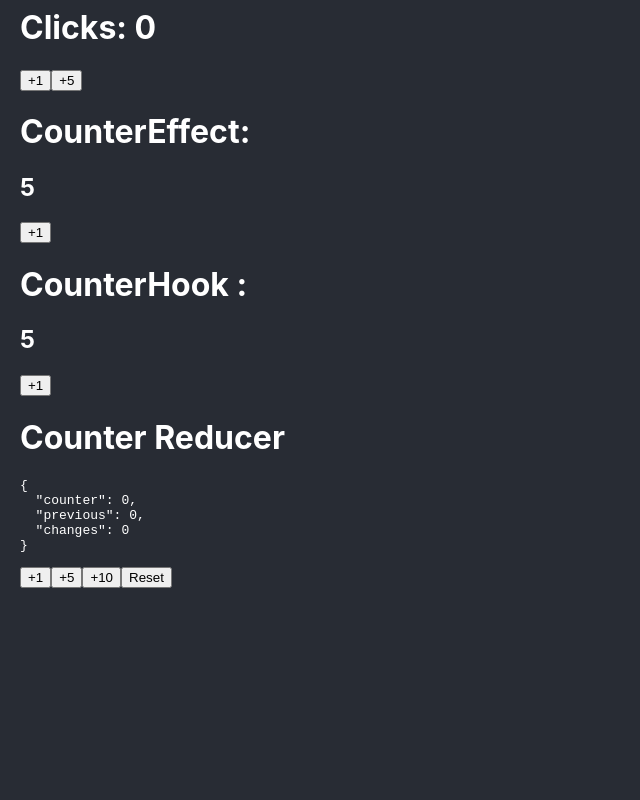
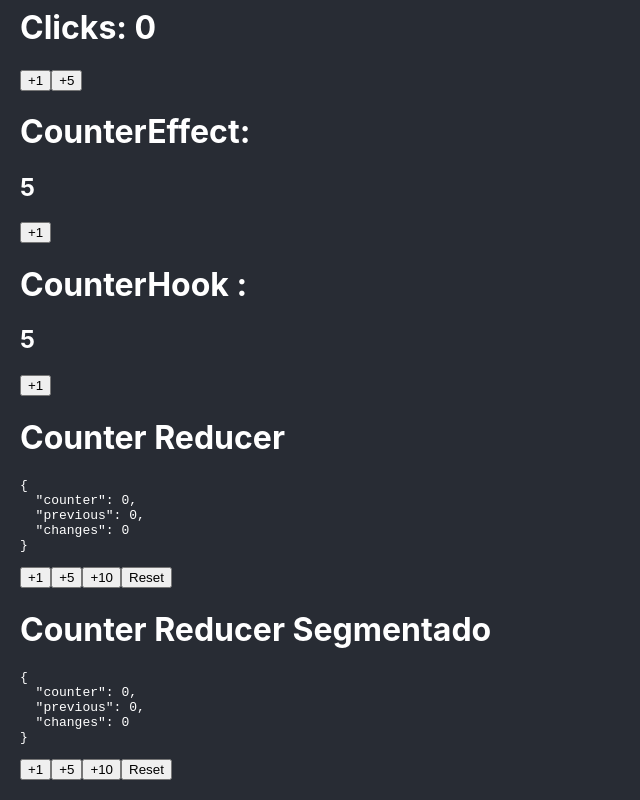
Before and after one commit to valessol/react-pro, a React (Create React App) app: page / in a window 1280 px wide. Shown: the part 258-1058 px from the top of the page, without its empty margins (0-640 px from the left). Before the commit the page ends 866 px from the top, so only its background shows below. Built offline with nearby package versions, Linux system fonts and the light colour scheme.

Commit message:
useReducer refactor

```diff
--- a/src/App.tsx
+++ b/src/App.tsx
@@ -2,6 +2,7 @@ import Counter from './bases/Counter';
 import CounterBy from './bases/CounterBy';
 import CounterEffect from './bases/CounterEffect';
 import CounterHook from './bases/CounterHook';
+import { CounterReducerComponent as CounterReducer } from './counter-reducer/CounterReducer';
 import {CounterReducerComponent} from './bases/CounterReducer';
 function App() {
   return (
@@ -12,6 +13,7 @@ function App() {
     <CounterEffect/>
     <CounterHook/>
     <CounterReducerComponent/>
+    <CounterReducer/>
     </>
   );
 }
--- /dev/null
+++ b/src/counter-reducer/CounterReducer.tsx
@@ -0,0 +1,37 @@
+import React, { useReducer } from "react";
+import { CounterState } from "./interfaces";
+import { counterReducer } from "./state/counterReducer";
+
+const INITIAL_STATE: CounterState = {
+  counter: 0,
+  previous: 0,
+  changes: 0,
+};
+
+export const CounterReducerComponent = () => {
+  const [counterState, dispatch] = useReducer(counterReducer, INITIAL_STATE);
+
+  const handleReset = () => {
+    dispatch({
+      type: 'reset',
+    });
+  };
+
+  const handleIncreaseBy = (value: number) => {
+    dispatch({
+      type: 'increaseBy',
+      payload: { value },
+    });
+  };
+
+  return (
+    <>
+      <h1>Counter Reducer Segmentado</h1>
+      <pre>{JSON.stringify(counterState, null, 2)}</pre>
+      <button onClick={() => handleIncreaseBy(1)}>+1</button>
+      <button onClick={() => handleIncreaseBy(5)}>+5</button>
+      <button onClick={() => handleIncreaseBy(10)}>+10</button>
+      <button onClick={handleReset}>Reset</button>
+    </>
+  );
+};
--- /dev/null
+++ b/src/counter-reducer/actions/index.ts
@@ -0,0 +1,3 @@
+export type CounterAction =
+  | { type: "increaseBy"; payload: { value: number } }
+  | { type: "reset" };
--- /dev/null
+++ b/src/counter-reducer/interfaces/index.ts
@@ -0,0 +1,5 @@
+export interface CounterState {
+    counter: number;
+    previous: number;
+    changes: number;
+  }
--- /dev/null
+++ b/src/counter-reducer/state/counterReducer.ts
@@ -0,0 +1,21 @@
+import { CounterAction } from "../actions";
+import { CounterState } from "../interfaces";
+
+export const counterReducer = (
+    state: CounterState,
+    action: CounterAction
+  ): CounterState => {
+    const {counter, changes} = state;
+    switch (action.type) {
+      case "reset":
+        return { counter: 0, previous: 0, changes: 0 };
+        case 'increaseBy':
+        return {
+          counter: counter + action.payload.value,
+          previous: counter,
+          changes: changes + 1,
+        };
+      default:
+        return state;
+    }
+  };
```
